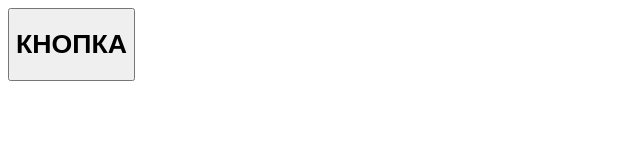
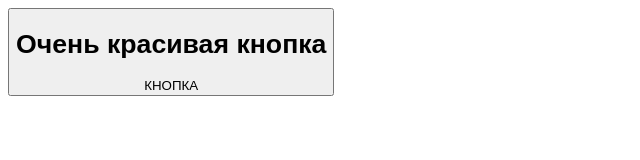
Before and after one commit to vn2901/git-lesson-vn, a plain HTML site: page index.html in a window 1280 px wide. Shown: the whole page, without its empty margins (0-640 px from the left). Drawn offline with Linux system fonts and the light colour scheme.

Commit message:
Красивая кнопка.

```diff
--- a/index.html
+++ b/index.html
@@ -7,10 +7,8 @@
 <body>
 
 	<button id="btn">
-		<h1>
-			КНОПКА
-		</h1>
-
+		<h1>Очень красивая кнопка</h1>
+		КНОПКА
 	</button>
 
 </body>
```
